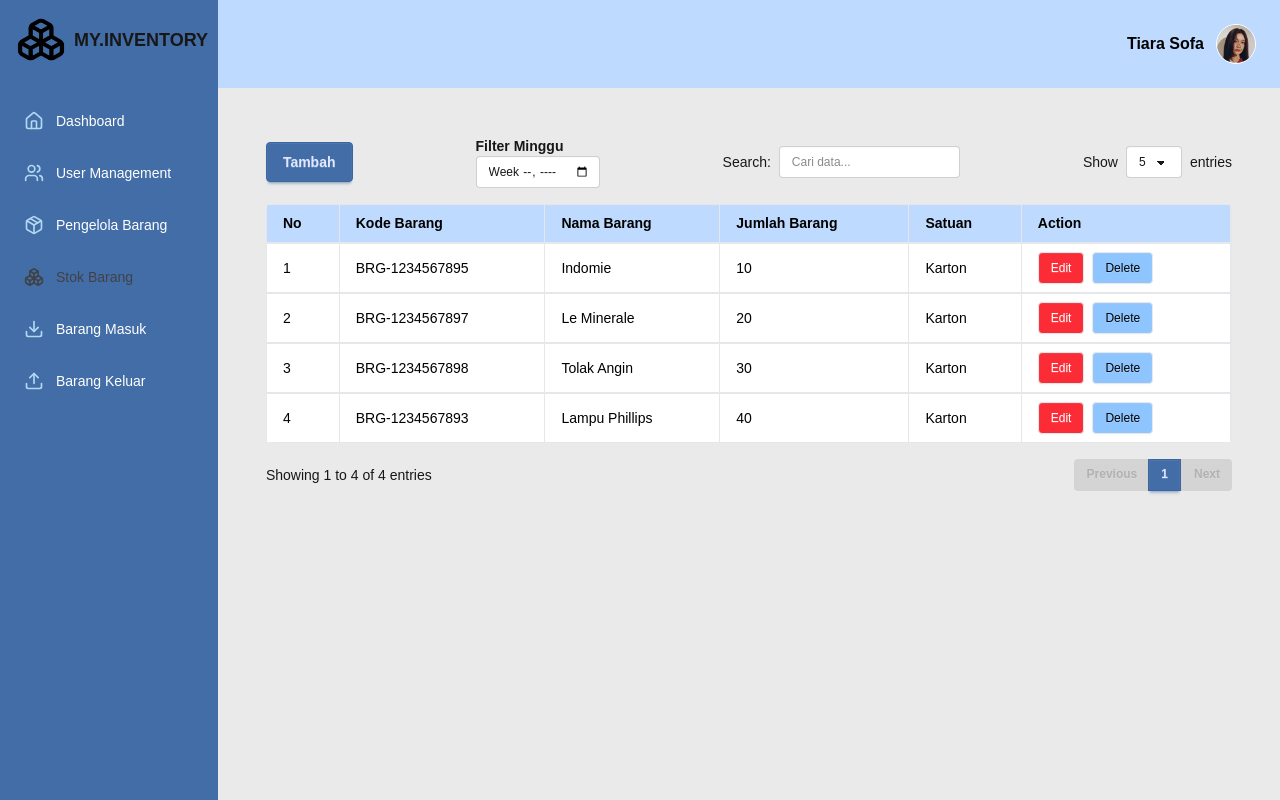
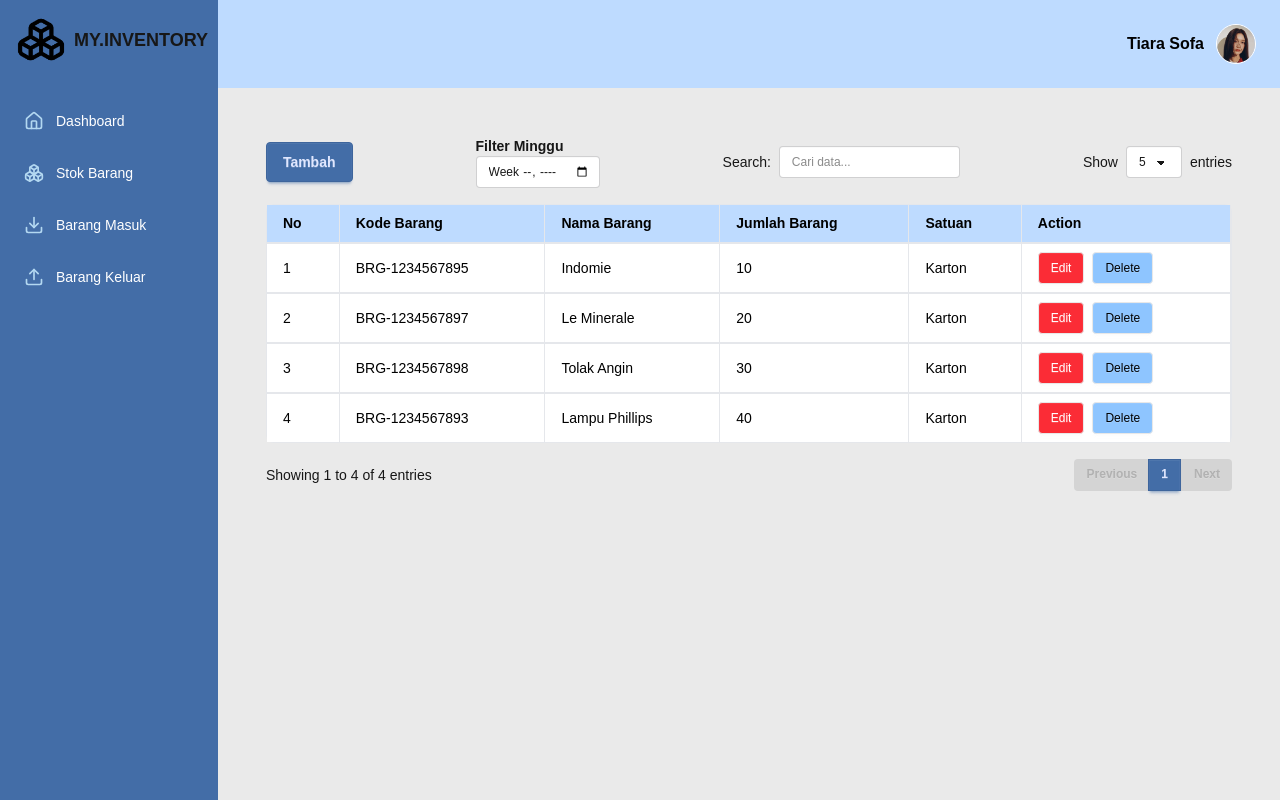
Before and after one commit to FarisAnugrah/inventory-frontend, a Next.js app: page /stok/admin in a window 1280 px wide. Built offline with nearby package versions, Linux system fonts and the light colour scheme.

Commit message:
edit layout provider

```diff
--- a/src/providers/LayoutProvider.jsx
+++ b/src/providers/LayoutProvider.jsx
@@ -37,8 +37,6 @@ export default function LayoutProvider({ children }) {
     ],
     manager: [
       { icon: <Home size={20} />, label: "Dashboard", href: "/dashboard/manager" },
-      { icon: <Users size={20} />, label: "User Management", href: "/pengelola-pengguna/manager" },
-      { icon: <Package size={20} />, label: "Pengelola Barang", href: "/pengelola-kategori/manager" },
       { icon: <Boxes size={20} />, label: "Stok Barang", href: "/stok/manager" },
       { icon: <Download size={20} />, label: "Barang Masuk", href: "/barangMasuk/manager" },
       { icon: <Upload size={20} />, label: "Barang Keluar", href: "/barangKeluar/manager" },
@@ -46,7 +44,7 @@ export default function LayoutProvider({ children }) {
   };
 
   useEffect(() => {
-    const storedRole = localStorage.getItem("role") || "admin"; // fallback ke admin
+    const storedRole =  "manager";
     setRole(storedRole);
     setMenus(menuByRoles[storedRole] || []);
   }, []);
```
